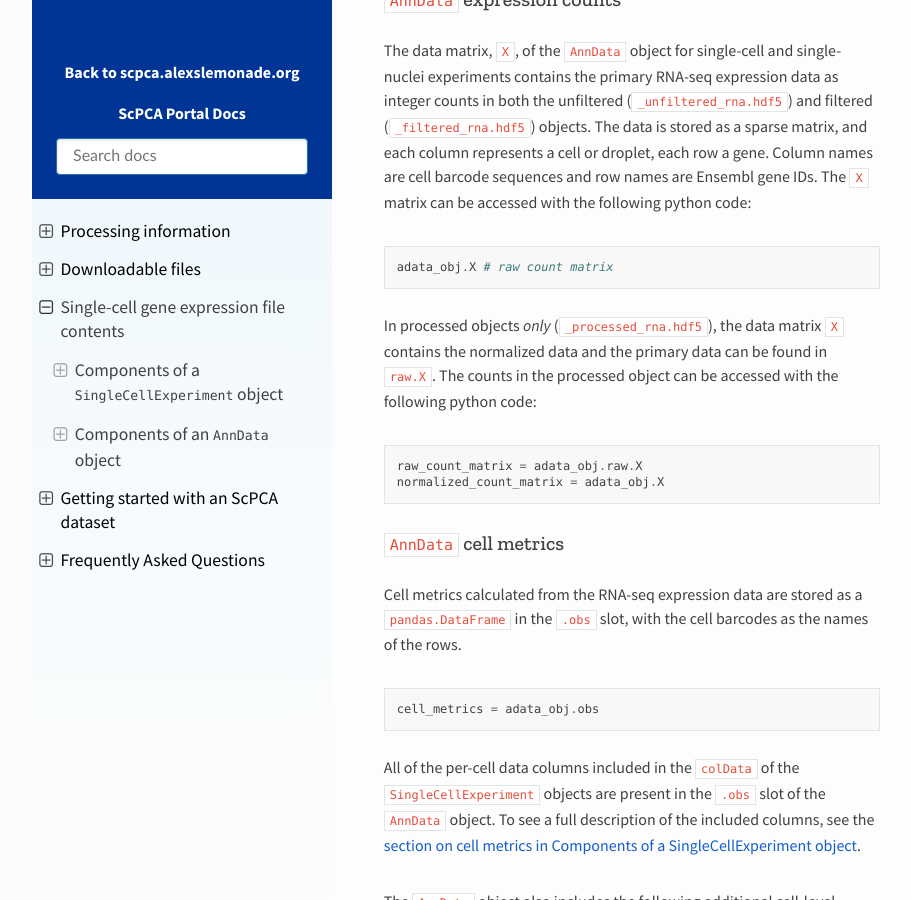
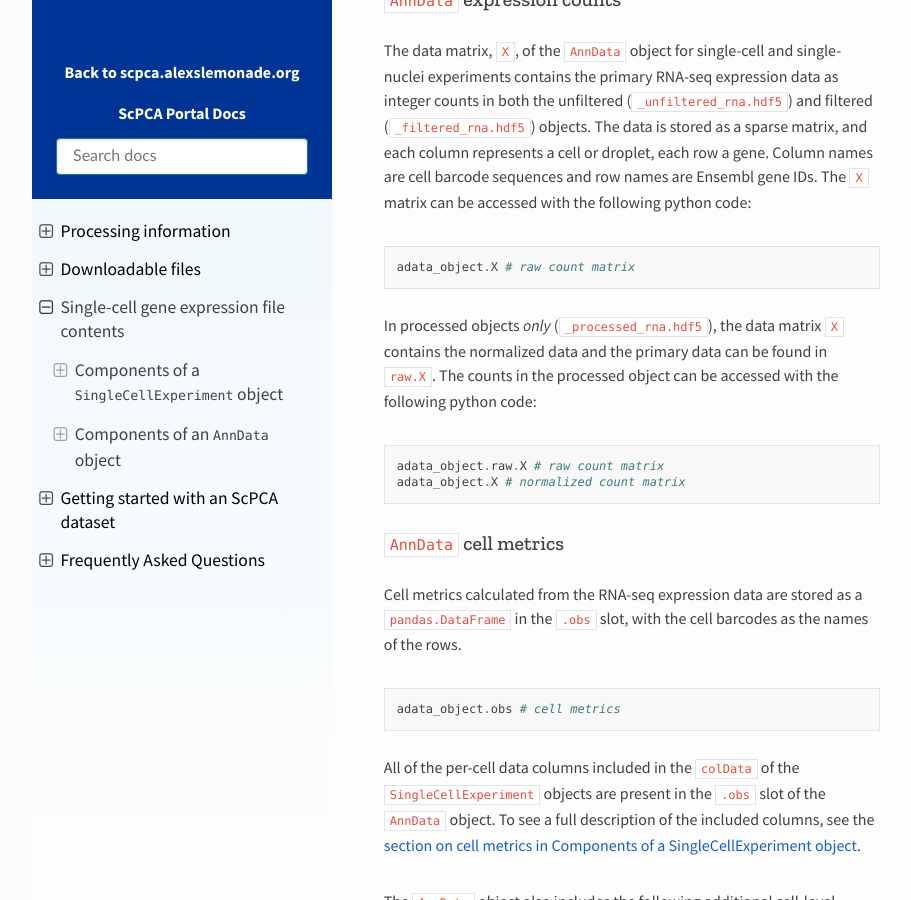
Before and after one commit to DongzeHE/scpca-docs, a Sphinx documentation site: the page built from docs/sce_file_contents.md, in a window 1280 px wide and 900 px high, scrolled down 13465 px. Shown: the whole window, without its empty margins (158-1069 px from the left). Built offline with Sphinx 7.4.7 and the Read the Docs theme 2.0.0, drawn with Linux system fonts in a browser that asks for light colours; some of the changed text lies outside the part shown.

Commit message:
unassign variables

````diff
--- a/docs/sce_file_contents.md
+++ b/docs/sce_file_contents.md
@@ -1,7 +1,7 @@
 # Single-cell gene expression file contents
 
 Single-cell or single-nuclei gene expression data (unfiltered, filtered, or processed) is provided in two formats:
-  - As an RDS file containing a [`SingleCellExperiment` object](http://bioconductor.org/books/3.13/OSCA.intro/the-singlecellexperiment-class.html) for use in R.
+  - As an RDS file containing a [`SingleCellExperiment` object](http://bioconductor.org/books/3.17/OSCA.intro/the-singlecellexperiment-class.html) for use in R.
   - An HDF5 file containing an [`AnnData` object](https://anndata.readthedocs.io/en/latest/index.html) for use in Python.
 
 These objects contain the expression data, cell and gene metrics, associated metadata, and, in the case of multimodal data like ADTs from CITE-seq experiments, data from additional cell-based assays.
@@ -38,7 +38,7 @@ count_matrix <- counts(sce)
 Cell metrics calculated from the RNA-seq expression data are stored as a `DataFrame` in the `colData` slot, with the cell barcodes as the names of the rows.
 
 ```r
-cell_metrics <- colData(sce)
+colData(sce) # cell metrics
 ```
 
 The following per-cell data columns are included for each cell, calculated using the [`scuttle::addPerCellQCMetrics()`](https://rdrr.io/github/LTLA/scuttle/man/addPerCellQCMetrics.html) function.
@@ -241,7 +241,7 @@ Finally, additional metadata for ADT processing can be found in the metadata slo
 This metadata slot has the same contents as the [parent experiment metadata](#singlecellexperiment-experiment-metadata), along with one additional field, `ambient_profile`, which holds a list of representing the ambient concentrations of each ADT.
 
 ```r
-adt_metadata <- metadata(altExp(sce, "adt"))
+metadata(altExp(sce, "adt")) # adt metadata
 ```
 
 ### Additional `SingleCellExperiment` components for multiplexed libraries
@@ -323,15 +323,15 @@ Column names are cell barcode sequences and row names are Ensembl gene IDs.
 The `X` matrix can be accessed with the following python code:
 
 ```python
-adata_obj.X # raw count matrix
+adata_object.X # raw count matrix
 ```
 
 In processed objects _only_ (`_processed_rna.hdf5`), the data matrix `X` contains the normalized data and the primary data can be found in `raw.X`.
 The counts in the processed object can be accessed with the following python code:
 
 ```python
-raw_count_matrix = adata_obj.raw.X
-normalized_count_matrix = adata_obj.X
+adata_object.raw.X # raw count matrix
+adata_object.X # normalized count matrix
 ```
 
 ### `AnnData` cell metrics
@@ -339,7 +339,7 @@ normalized_count_matrix = adata_obj.X
 Cell metrics calculated from the RNA-seq expression data are stored as a `pandas.DataFrame` in the `.obs` slot, with the cell barcodes as the names of the rows.
 
 ```python
-cell_metrics = adata_obj.obs
+adata_object.obs # cell metrics
 ```
 
 All of the per-cell data columns included in the `colData` of the `SingleCellExperiment` objects are present in the `.obs` slot of the `AnnData` object.
@@ -377,7 +377,7 @@ The `AnnData` object also includes the following additional cell-level metadata
 Gene information and metrics calculated from the RNA-seq expression data are stored as a `pandas.DataFrame` in the `.var` slot, with the Ensembl ID as the names of the rows.
 
 ```python
-gene_info = adata_obj.var
+adata_object.var # gene metrics
 ```
 
 All of the per-gene data columns included in the `rowData` of the `SingleCellExperiment` objects are present in the `.var` slot of the `AnnData` object.
@@ -395,7 +395,7 @@ The `AnnData` object also includes the following additional gene-level metadata
 Metadata associated with {ref}`data processing <processing_information:Processing information>` is included in the `.uns` slot as a list.
 
 ```python
-expt_metadata = adata_obj.uns
+adata_object.uns # experiment metadata
 ```
 
 All of the object metadata included in `SingleCellExperiment` objects are present in the `.uns` slot of the `AnnData` object.
@@ -420,8 +420,8 @@ For information on how PCA and UMAP results were calculated see the {ref}`sectio
 The following command can be used to access the PCA and UMAP results:
 
 ```python
-pca = adata_obj.obsm["X_PCA"]
-umap = adata_obj.obsm["X_UMAP"]
+adata_object.obsm["X_PCA"] # pca results
+adata_object.obsm["X_UMAP"] # umap results
 ```
 
 ### Additional `AnnData` components for CITE-seq libraries (with ADT tags)
````
Also changed, not shown: other parts of docs/sce_file_contents.md (+9 -9 lines).
